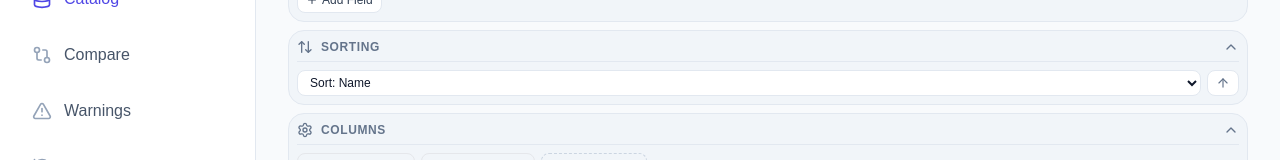
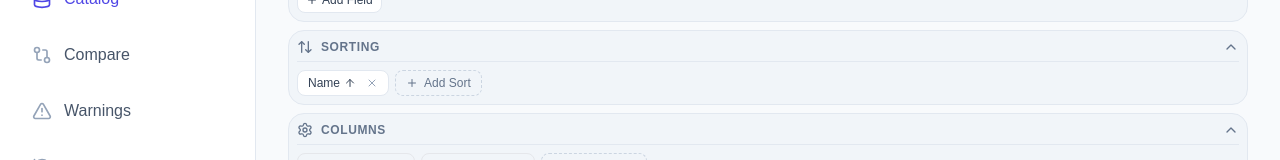
Before and after one commit to TheSevenPens/DrawTabDB, a React (Vite) app: page /#/ in a window 1280 px wide. Shown: the part 121-281 px from the top of the page. Built offline with nearby package versions, Linux system fonts and the light colour scheme; a web font is replaced by a local one.

Commit message:
Add multi-criteria sorting to catalog page
Refactored sorting logic to support multiple sort criteria instead of a single field and order. Updated UI to allow users to add, remove, and reorder sort criteria dynamically, improving catalog sorting flexibility.

```diff
--- a/pages/Catalog.tsx
+++ b/pages/Catalog.tsx
@@ -98,8 +98,18 @@ const Catalog: React.FC = () => {
   const [editingPillCondition, setEditingPillCondition] = useState<TextCondition | NumericCondition>('contains');
   const [editingPillValue, setEditingPillValue] = useState('');
   const [editingPillValue2, setEditingPillValue2] = useState('');
-  const [sortField, setSortField] = useState('ModelName');
-  const [sortOrder, setSortOrder] = useState<'asc' | 'desc'>('asc');
+
+
+  // Sorting State
+  type SortCriterion = {
+    id: string;
+    field: string;
+    order: 'asc' | 'desc';
+  };
+  const [sortCriteria, setSortCriteria] = useState<SortCriterion[]>([
+    { id: 'default', field: 'ModelName', order: 'asc' }
+  ]);
+  const [showSortMenu, setShowSortMenu] = useState(false);
 
   // Create New Tablet State
   const [showCreateDialog, setShowCreateDialog] = useState(false);
@@ -362,15 +372,16 @@ const Catalog: React.FC = () => {
           }
         }
       });
-
       return matchesSearch && matchesFilters;
     });
 
     return filtered.sort((a, b) => {
-      let valA: string | number = '';
-      let valB: string | number = '';
+      for (const criterion of sortCriteria) {
+        let valA: string | number | number = '';
+        let valB: string | number | number = '';
+        const field = criterion.field;
 
-      switch (sortField) {
+        switch (field) {
           case 'LaunchYear':
             valA = a.LaunchYear ? parseInt(a.LaunchYear) : -1;
             valB = b.LaunchYear ? parseInt(b.LaunchYear) : -1;
@@ -398,15 +409,18 @@ const Catalog: React.FC = () => {
             valB = getRatio(b.DigitizerSize);
             break;
           default:
-          valA = (a[sortField as keyof typeof a] || '').toString().toLowerCase();
-          valB = (b[sortField as keyof typeof b] || '').toString().toLowerCase();
+            // Default string comparison for other fields
+            // Use keyof Tablet assertion safely
+            valA = (a[field as keyof Tablet] || '').toString().toLowerCase();
+            valB = (b[field as keyof Tablet] || '').toString().toLowerCase();
         }
 
-      if (valA < valB) return sortOrder === 'asc' ? -1 : 1;
-      if (valA > valB) return sortOrder === 'asc' ? 1 : -1;
+        if (valA < valB) return criterion.order === 'asc' ? -1 : 1;
+        if (valA > valB) return criterion.order === 'asc' ? 1 : -1;
+      }
       return 0;
     });
-  }, [searchTerms, filters, tablets, sortField, sortOrder]);
+  }, [searchTerms, filters, tablets, sortCriteria]);
 
   // Derived state for details navigation
   const detailIndex = useMemo(() => {
@@ -761,22 +775,78 @@ const Catalog: React.FC = () => {
             </div>
 
             {isSortingExpanded && (
-              <div className="flex gap-1.5 animate-in fade-in slide-in-from-top-2 duration-200">
-                <select
-                  value={sortField}
-                  onChange={(e) => setSortField(e.target.value)}
-                  className="bg-white dark:bg-slate-800 border border-slate-200 dark:border-slate-700 text-slate-900 dark:text-white px-2 py-1 rounded-lg text-xs focus:outline-none focus:border-primary-500 flex-1 min-w-0"
+              <div className="flex flex-wrap gap-1.5 items-center animate-in fade-in slide-in-from-top-2 duration-200">
+                {/* Active Sort Criteria Pills */}
+                {sortCriteria.map((criterion, index) => {
+                  const optionLabel = sortOptions.find(opt => opt.value === criterion.field)?.label || criterion.field;
+                  return (
+                    <div
+                      key={criterion.id}
+                      className="px-2.5 py-1 rounded-lg text-xs font-medium border transition-all duration-200 flex items-center gap-1.5 bg-white dark:bg-slate-800 border-slate-200 dark:border-slate-700 text-slate-700 dark:text-slate-300"
                     >
-                  {sortOptions.map(opt => <option key={opt.value} value={opt.value}>Sort: {opt.label}</option>)}
-                </select>
+                      <button
+                        onClick={() => {
+                          // Toggle order
+                          setSortCriteria(prev => prev.map(c => c.id === criterion.id ? { ...c, order: c.order === 'asc' ? 'desc' : 'asc' } : c));
+                        }}
+                        className="flex items-center gap-1 hover:text-primary-600 dark:hover:text-primary-400 transition-colors"
+                        title="Toggle Order"
+                      >
+                        {optionLabel}
+                        {criterion.order === 'asc' ? <ArrowUp size={12} /> : <ArrowDown size={12} />}
+                      </button>
 
                       <button
-                  onClick={() => setSortOrder(prev => prev === 'asc' ? 'desc' : 'asc')}
-                  className="bg-white dark:bg-slate-800 border border-slate-200 dark:border-slate-700 text-slate-500 dark:text-slate-300 hover:text-slate-900 dark:hover:text-white px-2 py-1 rounded-lg focus:outline-none hover:bg-slate-100 dark:hover:bg-slate-700 flex items-center justify-center shrink-0"
-                  title={sortOrder === 'asc' ? 'Ascending' : 'Descending'}
+                        onClick={() => {
+                          setSortCriteria(prev => prev.filter(c => c.id !== criterion.id));
+                        }}
+                        className="text-slate-400 hover:text-red-500 dark:hover:text-red-400 transition-colors ml-1"
+                        title="Remove Sort"
                       >
-                  {sortOrder === 'asc' ? <ArrowUp size={14} /> : <ArrowDown size={14} />}
+                        <X size={12} />
                       </button>
+                    </div>
+                  );
+                })}
+
+                {/* Add Sort Button */}
+                <div className="relative">
+                  <button
+                    onClick={() => setShowSortMenu(!showSortMenu)}
+                    className="px-2.5 py-1 rounded-lg text-xs font-medium border border-dashed border-slate-300 dark:border-slate-700 text-slate-500 dark:text-slate-400 hover:text-primary-600 dark:hover:text-primary-400 hover:border-primary-400 dark:hover:border-primary-500 hover:bg-white dark:hover:bg-slate-800 transition-all flex items-center gap-1.5"
+                  >
+                    <Plus size={12} />
+                    Add Sort
+                  </button>
+
+                  {/* Add Sort Menu */}
+                  {showSortMenu && (
+                    <>
+                      <div className="fixed inset-0 z-10" onClick={() => setShowSortMenu(false)} />
+                      <div className="absolute top-full left-0 mt-1 z-20 bg-white dark:bg-slate-900 border border-slate-200 dark:border-slate-700 rounded-xl shadow-xl p-1 min-w-[180px] max-h-60 overflow-y-auto flex flex-col gap-0.5">
+                        {sortOptions.filter(opt => !sortCriteria.find(sc => sc.field === opt.value)).length === 0 ? (
+                          <div className="px-3 py-2 text-xs text-slate-400 text-center italic">
+                            All sort options added
+                          </div>
+                        ) : (
+                          sortOptions.filter(opt => !sortCriteria.find(sc => sc.field === opt.value)).map(opt => (
+                            <button
+                              key={opt.value}
+                              onClick={() => {
+                                setSortCriteria(prev => [...prev, { id: Date.now().toString(), field: opt.value, order: 'asc' }]);
+                                setShowSortMenu(false);
+                              }}
+                              className="text-left px-3 py-2 text-xs font-medium text-slate-700 dark:text-slate-300 hover:bg-primary-50 dark:hover:bg-primary-900/10 hover:text-primary-600 dark:hover:text-primary-400 rounded-lg transition-colors flex items-center justify-between group"
+                            >
+                              {opt.label}
+                              <Plus size={12} className="opacity-0 group-hover:opacity-100 transition-opacity" />
+                            </button>
+                          ))
+                        )}
+                      </div>
+                    </>
+                  )}
+                </div>
               </div>
             )}
           </div>
```
Lines whose indentation alone changed are shown as unchanged.
